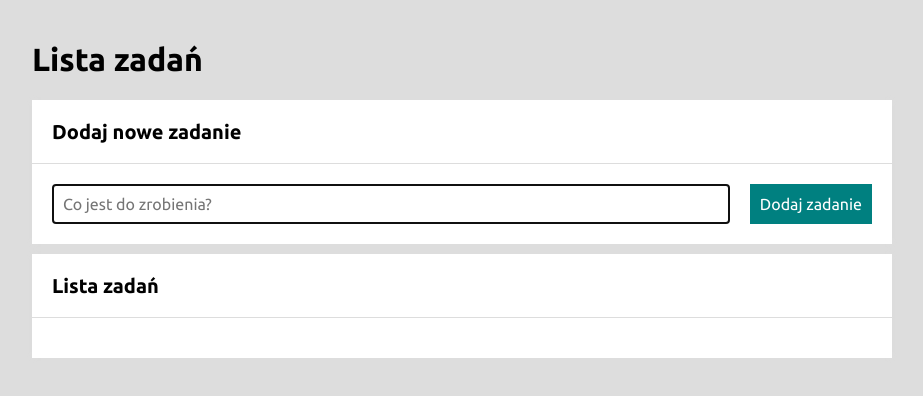
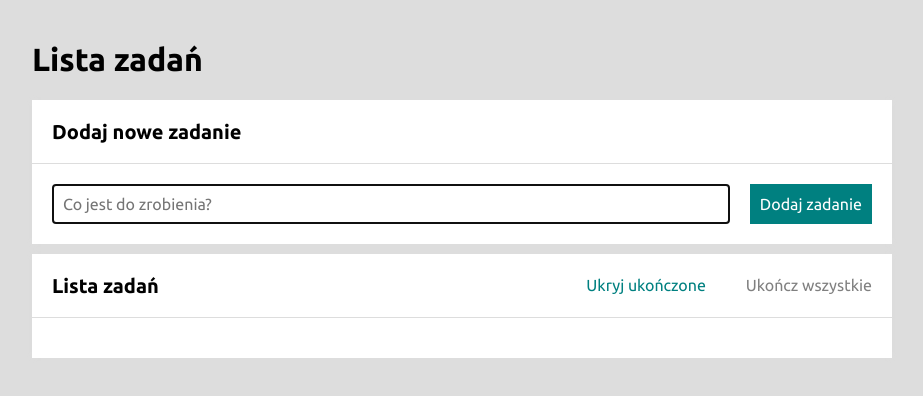
Before and after one commit to waltad/todo-list-react, a React (Create React App) app: page / in a window 1280 px wide. Shown: the top 396 px of the page, without its empty margins (178-1101 px from the left). Built offline with nearby package versions, Linux system fonts and the light colour scheme.

Commit message:
new selectors added

```diff
--- a/src/features/tasks/Buttons/index.js
+++ b/src/features/tasks/Buttons/index.js
@@ -1,22 +1,28 @@
 import { useDispatch, useSelector } from "react-redux";
-import { selectTasks, toggleHideDone, setAllDone } from "../tasksSlice";
+import { toggleHideDone, setAllDone, selectAreTaskEmpty, selectIsEveryTasksDone, selectHideDone } from "../tasksSlice";
 import { StyledButtons, Button } from "./styled";
 
 const Buttons = () => {
 
-  const { tasks, hideDone } = useSelector(selectTasks);
+  const areTaskEmpty = useSelector(selectAreTaskEmpty);
+  const isEveryTasksDone = useSelector(selectIsEveryTasksDone);
+  const hideDone = useSelector(selectHideDone);
+
   const dispatch = useDispatch();
 
   return (
     <>
-      {tasks.length > 0 && (
+      {!areTaskEmpty && (
         <StyledButtons>
 
           <Button onClick={() => dispatch(toggleHideDone())}>
             {hideDone ? "Pokaż" : "Ukryj"} ukończone
           </Button>
 
-          <Button onClick={() => dispatch(setAllDone())} disabled={tasks.every(({ done }) => done)}>
+          <Button
+            onClick={() => dispatch(setAllDone())}
+            disabled={isEveryTasksDone}
+          >
             Ukończ wszystkie
           </Button>
 
--- a/src/features/tasks/TaskList/index.js
+++ b/src/features/tasks/TaskList/index.js
@@ -1,9 +1,11 @@
 import { useSelector, useDispatch } from "react-redux";
-import { selectTasks, toggleTaskDone, removeTask } from "../tasksSlice";
+import { toggleTaskDone, removeTask, selectTasks, selectHideDone } from "../tasksSlice";
 import { List, Item, Content, Button } from "./styled";
 
 const TaskList = () => {
-  const { tasks, hideDone } = useSelector(selectTasks);
+  const tasks = useSelector(selectTasks);
+  const hideDone = useSelector(selectHideDone);
+
   const dispatch = useDispatch();
 
   return (
--- a/src/features/tasks/tasksSlice.js
+++ b/src/features/tasks/tasksSlice.js
@@ -35,6 +35,11 @@ export const {
   setAllDone
 } = tasksSlice.actions;
 
-export const selectTasks = state => state.tasks;
+const selectTasksState = state => state.tasks;
+
+export const selectTasks = state => selectTasksState(state).tasks;
+export const selectHideDone = state => selectTasksState(state).hideDone;
+export const selectAreTaskEmpty = state => selectTasks(state).lenth === 0;
+export const selectIsEveryTasksDone = state => selectTasks(state).every(({ done }) => done);
 
 export default tasksSlice.reducer;
```
